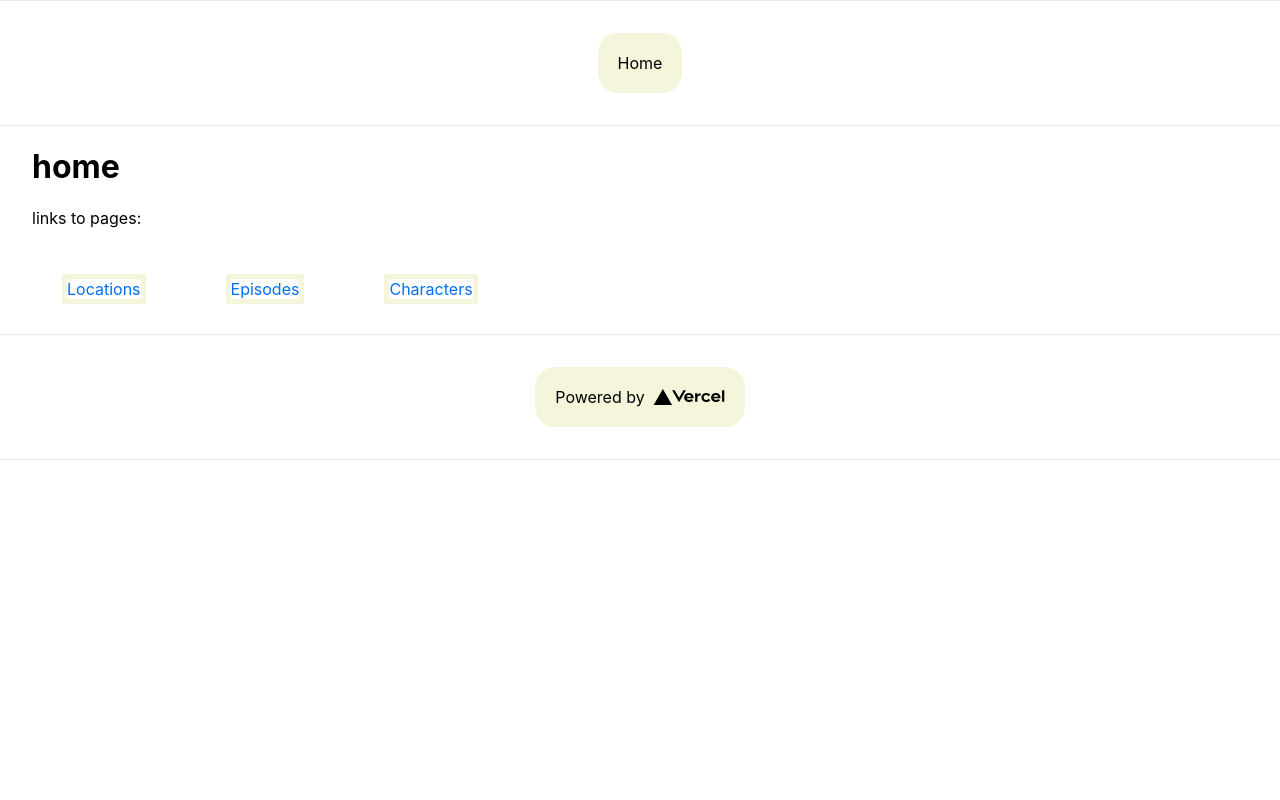
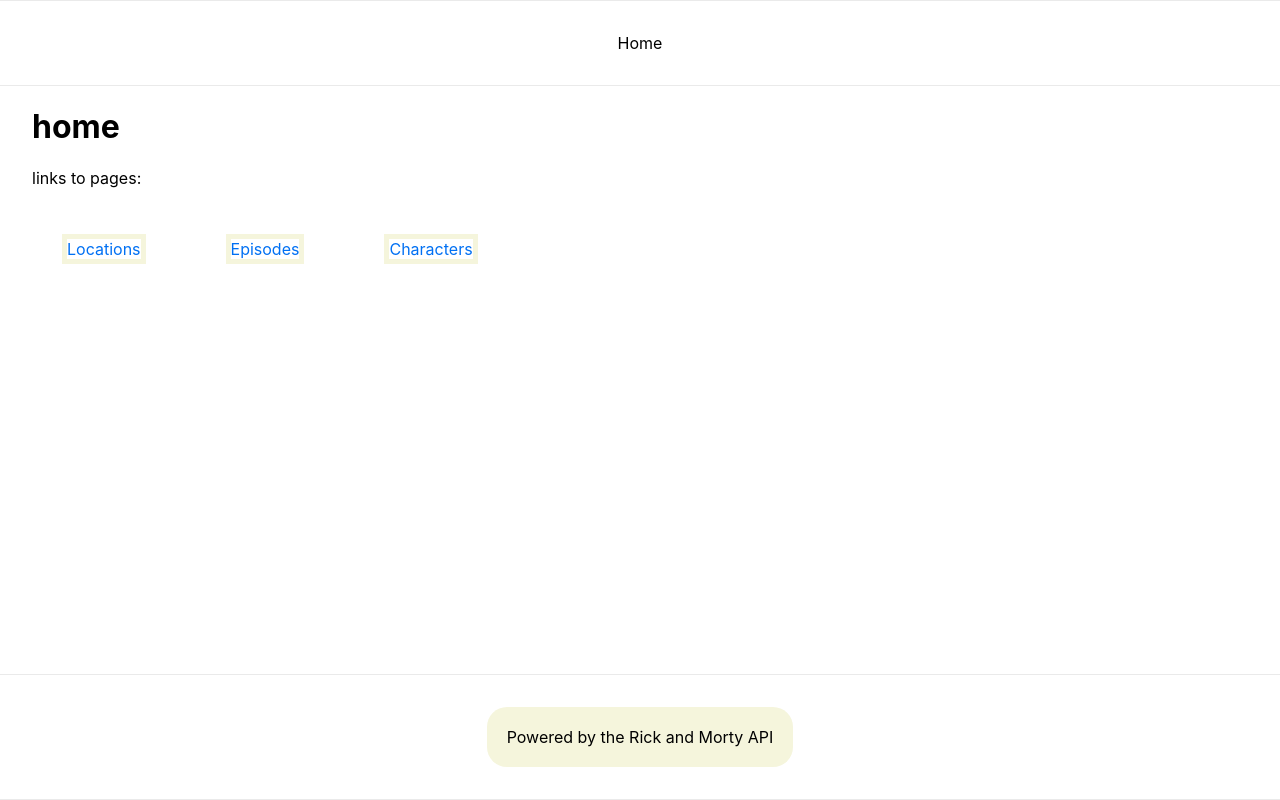
Before and after one commit to Atubak/grac-tc, a Next.js app: page / in a window 1280 px wide. Built offline with nearby package versions, Linux system fonts and the light colour scheme.

Commit message:
add dimension pages and some really basic styling

```diff
--- a/components/TypePage.js
+++ b/components/TypePage.js
@@ -7,8 +7,6 @@ import { useState } from "react";
 // template component for pages i.e. locations, episodes, characters
 export default function TypePage({ data, graphQuery, pageType }) {
   const [pageData, setPageData] = useState(data);
-  console.log("dataprop", data);
-  console.log(pageData);
 
   //   function that takes page number from the nav buttons and returns the new state for the list of locations
   //   have to do this from client side because it's not practical to prerender all pages of locations from the api
--- a/components/layout.js
+++ b/components/layout.js
@@ -4,8 +4,8 @@ import Link from "next/link";
 
 export default function Layout({ children }) {
   return (
-    <>
-      <nav className={styles.footer}>
+    <div className={styles.page}>
+      <nav className={styles.header}>
         <Link href="/">Home</Link>
       </nav>
       <main className={styles.container}>{children}</main>
@@ -15,12 +15,9 @@ export default function Layout({ children }) {
           target="_blank"
           rel="noopener noreferrer"
         >
-          Powered by{" "}
-          <span className={styles.logo}>
-            <Image src="/vercel.svg" alt="Vercel Logo" width={72} height={16} />
-          </span>
+          Powered by the Rick and Morty API
         </a>
       </footer>
-    </>
+    </div>
   );
 }
--- a/pages/episodes/[id].js
+++ b/pages/episodes/[id].js
@@ -16,7 +16,6 @@ export async function getStaticPaths() {
   const response = await queryfunc(query);
 
   const numberOfEpisodes = response.episodes.info.count;
-  console.log(numberOfEpisodes);
 
   const paths = [];
   //   if I know how many locations there are I can make a {params} obj for each location
@@ -51,7 +50,7 @@ export async function getStaticProps(context) {
 export default function SingleEpisode({ data }) {
   const router = useRouter();
   const [epData, setEpData] = useState(data);
-  console.log(epData);
+
   return (
     <Layout>
       <h1>{epData.name}</h1>
--- a/pages/locations/[id].js
+++ b/pages/locations/[id].js
@@ -55,7 +55,6 @@ export default function SingleLocation({ data }) {
   const router = useRouter();
   const [locData, setLocData] = useState(data.location);
 
-  console.log(locData);
   return (
     <Layout>
       <h1>{locData.name}</h1>
--- a/styles/utils.module.css
+++ b/styles/utils.module.css
@@ -6,12 +6,29 @@
   background-color: #0070f3;
 }
 
+.page {
+  display: grid;
+  grid-template-columns: auto;
+  grid-template-rows: auto 1fr auto;
+  height: 100vh;
+}
+
 .main {
   min-height: 100vh;
   padding: 4rem 0;
   flex: 1;
   display: flex;
   flex-direction: column;
+  justify-content: center;
+  align-items: center;
+}
+
+.header {
+  display: flex;
+  flex: 1;
+  padding: 2rem 0;
+  border-top: 1px solid #eaeaea;
+  border-bottom: 1px solid #eaeaea;
   justify-content: center;
   align-items: center;
 }
```
Also changed, not shown: pages/characters/[id].js (+13 -2 lines), pages/characters/index.js (+14 -2 lines), pages/dimensions/[dimension].js (added, +53 -0 lines).
